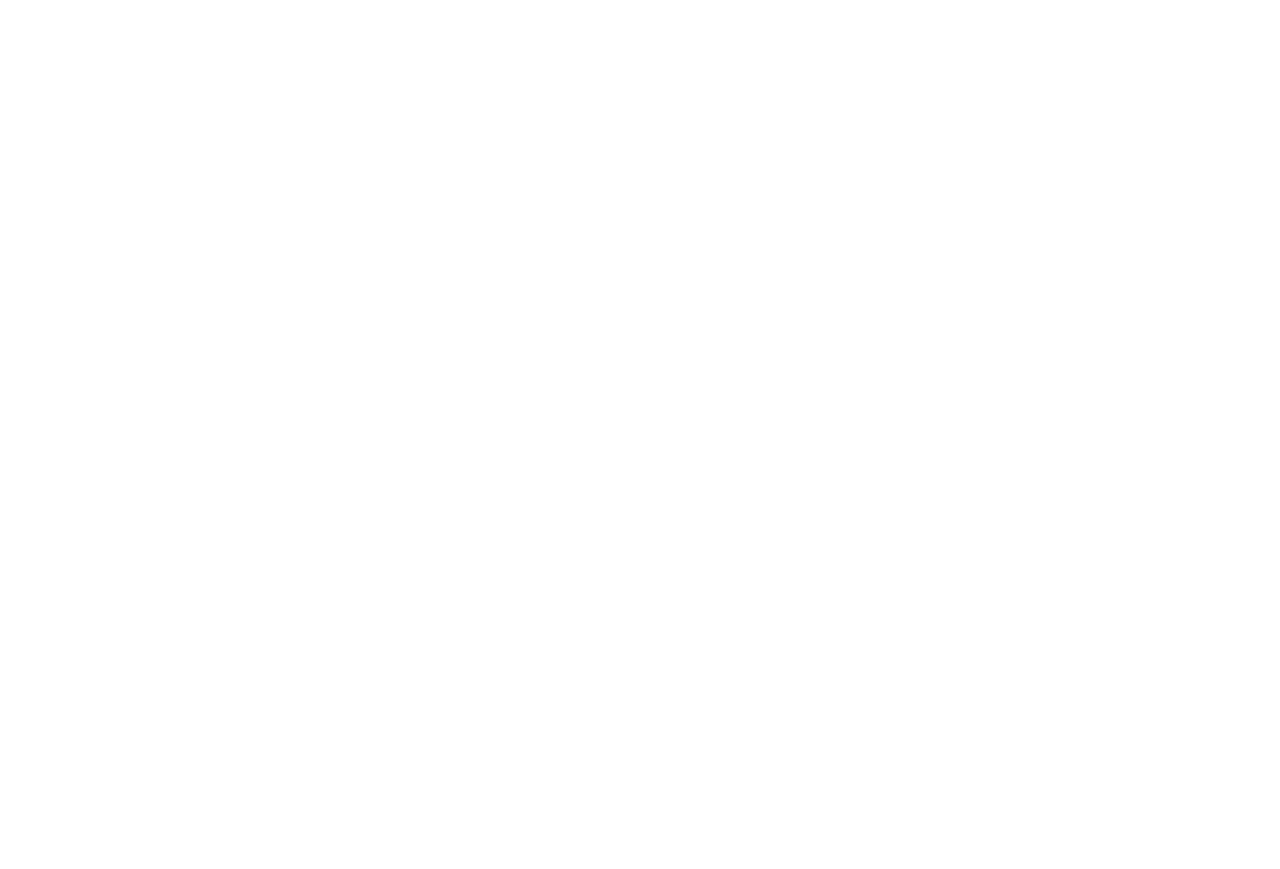
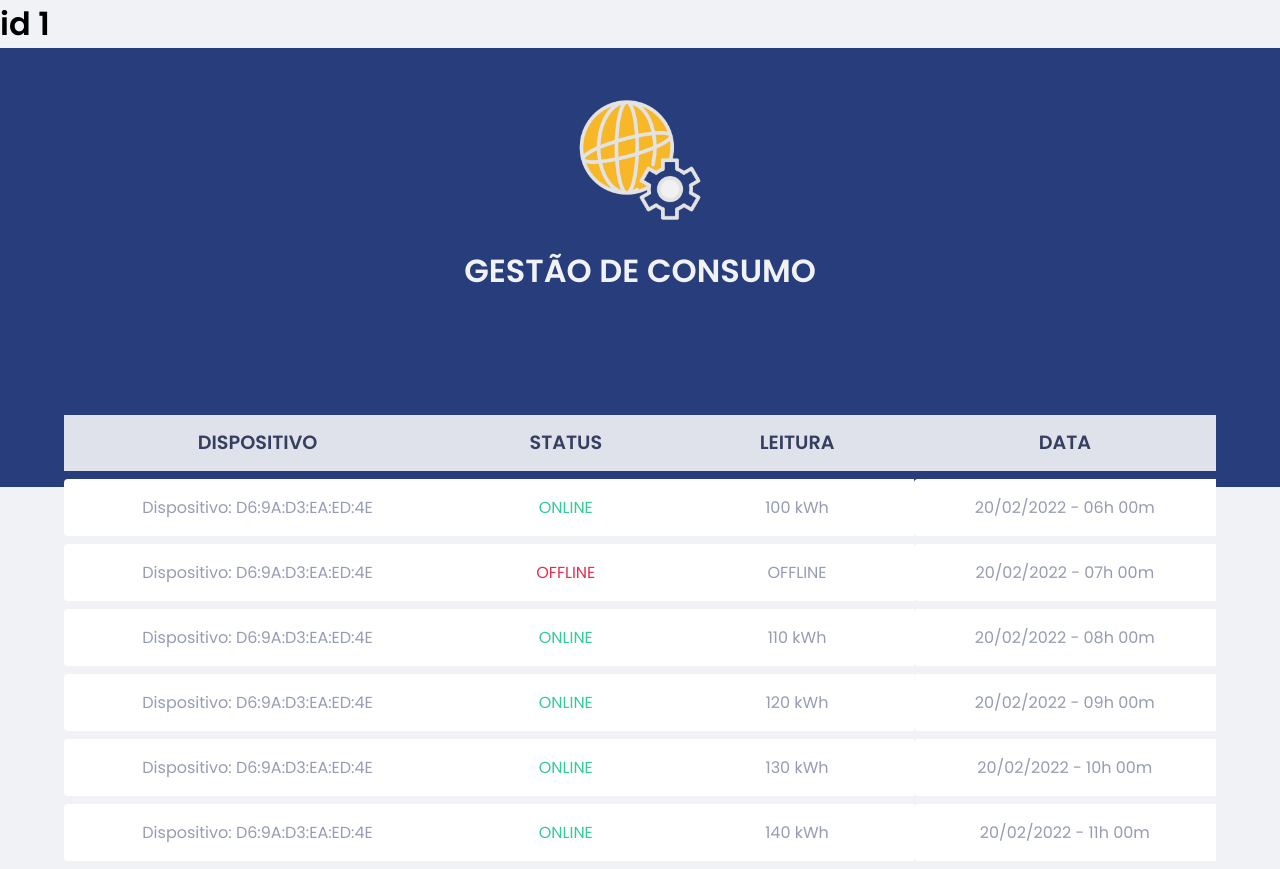
Before and after one commit to jonkstro/react-gestao-consumo, a React (Create React App) app: page /plataforma/1 in a window 1280 px wide. Before the commit this address had no page. Before the commit the page ends 800 px from the top, so only its background shows below. Built offline with nearby package versions, Linux system fonts and the light colour scheme; what miragejs would draw is missing.

Commit message:
criado pasta plataforma

```diff
--- a/src/App.tsx
+++ b/src/App.tsx
@@ -1,8 +1,7 @@
-import ReactDOM from "react-dom/client";
 import { BrowserRouter, Routes, Route } from "react-router-dom";
 import Home from "./pages/Home";
 import Logar from "./pages/Logar";
-
+import Plataforma from "./pages/Plataforma/[...index]";
 
 
 
@@ -12,6 +11,7 @@
       <Routes>
           <Route index element={<Home />} />
           <Route path="logar" element={<Logar />} />
+          <Route path="plataforma/:id" element = {<Plataforma />} />
       </Routes>
     </BrowserRouter>
   );
--- a/src/components/Summary/index.tsx
+++ b/src/components/Summary/index.tsx
@@ -14,7 +14,7 @@
         <Container>
             {devices.map(device => (
                 <div key={device.id}>
-                    <a href={String(device.id)}>
+                    <a href={"plataforma/"+String(device.id)}>
                         <header>
                             <p>Dispositivo: <span className={device.status}>{device.mac}</span></p>
                             <img src={dispositivoImg} alt="logo de imagem de dispositivo" />
--- a/src/components/TransactionsTable/index.tsx
+++ b/src/components/TransactionsTable/index.tsx
@@ -6,37 +6,49 @@
             <table>
                 <thead>
                     <tr>
-                        <th>Título</th>
-                        <th>Valor</th>
-                        <th>Categoria</th>
-                        <th>Data</th>
+                        <th>DISPOSITIVO</th>
+                        <th>STATUS</th>
+                        <th>LEITURA</th>
+                        <th>DATA</th>
                     </tr>
                 </thead>
 
                 <tbody>
                     <tr>
-                        <td>Desenvolvimento de site</td>
-                        <td className="withdraw">- R$ 12.000</td>
-                        <td>Desenvolvimento</td>
-                        <td>20/02/2022</td>
+                        <td>Dispositivo: D6:9A:D3:EA:ED:4E</td>
+                        <td className="deposit">ONLINE</td>
+                        <td>100 kWh</td>
+                        <td>20/02/2022 - 06h 00m</td>
                     </tr>
                     <tr>
-                        <td>Desenvolvimento de site</td>
-                        <td className="withdraw">- R$ 12.000</td>
-                        <td>Desenvolvimento</td>
-                        <td>20/02/2022</td>
+                        <td>Dispositivo: D6:9A:D3:EA:ED:4E</td>
+                        <td className="withdraw">OFFLINE</td>
+                        <td>OFFLINE</td>
+                        <td>20/02/2022 - 07h 00m</td>
                     </tr>
                     <tr>
-                        <td>Desenvolvimento de site</td>
-                        <td className="deposit">R$ 12.000</td>
-                        <td>Desenvolvimento</td>
-                        <td>20/02/2022</td>
+                        <td>Dispositivo: D6:9A:D3:EA:ED:4E</td>
+                        <td className="deposit">ONLINE</td>
+                        <td>110 kWh</td>
+                        <td>20/02/2022 - 08h 00m</td>
                     </tr>
                     <tr>
-                        <td>Desenvolvimento de site</td>
-                        <td className="deposit">R$ 12.000</td>
-                        <td>Desenvolvimento</td>
-                        <td>20/02/2022</td>
+                        <td>Dispositivo: D6:9A:D3:EA:ED:4E</td>
+                        <td className="deposit">ONLINE</td>
+                        <td>120 kWh</td>
+                        <td>20/02/2022 - 09h 00m</td>
+                    </tr>
+                    <tr>
+                        <td>Dispositivo: D6:9A:D3:EA:ED:4E</td>
+                        <td className="deposit">ONLINE</td>
+                        <td>130 kWh</td>
+                        <td>20/02/2022 - 10h 00m</td>
+                    </tr>
+                    <tr>
+                        <td>Dispositivo: D6:9A:D3:EA:ED:4E</td>
+                        <td className="deposit">ONLINE</td>
+                        <td>140 kWh</td>
+                        <td>20/02/2022 - 11h 00m</td>
                     </tr>
                 </tbody>
             </table>
--- a/src/components/TransactionsTable/styles.ts
+++ b/src/components/TransactionsTable/styles.ts
@@ -1,30 +1,36 @@
 import styled from "styled-components";
 
 export const Container = styled.div`
-    margin-top: 4rem;
+    margin-top: -5rem;
 
     table {
-        width: 100%;
+        width: 90%;
         border-spacing: 0 0.5rem;
-
+        margin: 0 auto;
         th {
-            color: var(--text-body);
-            font-weight: 400;
+            color: var(--text-title);
+            font-weight: 600;
+            font-size: 1.2rem;
             padding: 1rem 2rem;
-            text-align: left;
+            text-align: center;
             line-height: 1.5rem;
+            background: rgba(255, 255, 255, 0.85);
         }
 
         td {
-            padding: 1rem 2rem;
+            padding: 1rem 0rem;
+            text-align: center;
             border: 0;
             background: var(--shape);
             color: var(--text-body);
-            border-radius: 0.25rem;
 
             /* Somente no primeiro td, nos demais continua normal */
             &:first-child {
-                color: var(--text-title);
+                border-radius: 0.25rem 0 0 0.25rem;
+                /* color: var(--text-title); */
+            }
+            &:last-child {
+                border-radius: 0.25rem 0 0 0.25rem;
             }
 
             &.deposit {
--- /dev/null
+++ b/src/pages/Plataforma/[...index].tsx
@@ -0,0 +1,21 @@
+import { HeaderLogin } from '../../components/HeaderLogin';
+import { GlobalStyle } from '../../styles/global';
+import { TransactionsTable } from "../../components/TransactionsTable";
+
+import { useParams } from 'react-router-dom';
+
+
+export default function Plataforma() {
+  const {id} = useParams();
+
+  console.log('ID: '+id);
+  return (
+    <>
+      <h1>id {id}</h1>
+      <HeaderLogin />
+      {/* <Summary /> */}
+      <TransactionsTable />
+      <GlobalStyle />
+    </>
+  );
+}
```
